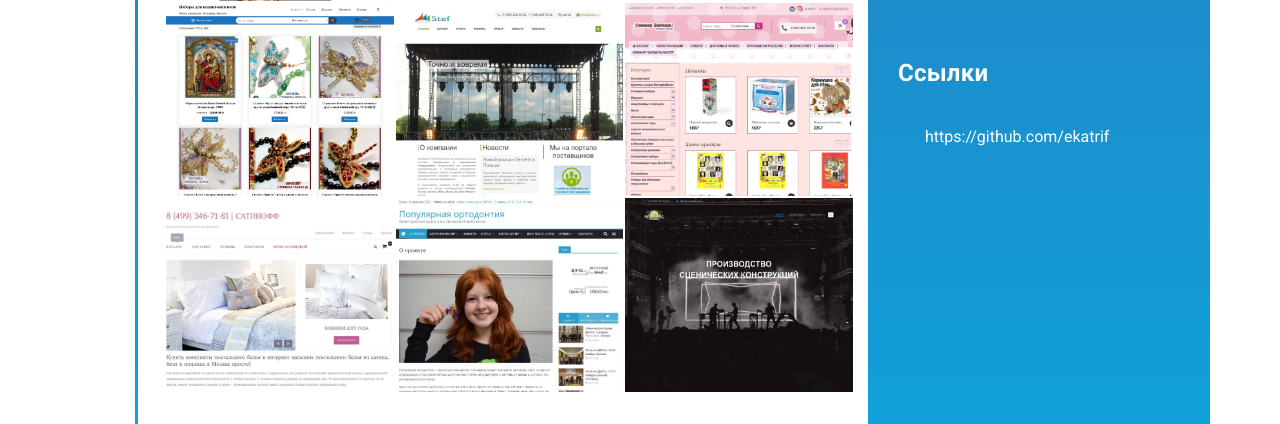
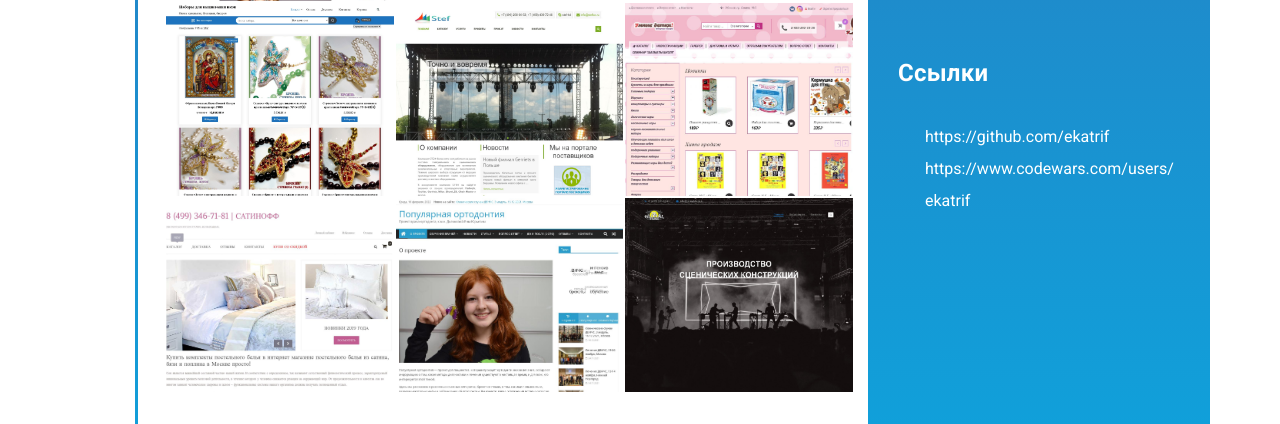
Before and after one commit to ekatrif/cv, a website built with webpack: page src/index.html in a window 1280 px wide. Shown: the part 1369-1793 px from the top of the page. Built offline with nearby package versions, Linux system fonts and the light colour scheme; files whose address does not match are found by name.

Commit message:
codewars link added

```diff
--- a/src/index.html
+++ b/src/index.html
@@ -600,6 +600,11 @@
                   >https://github.com/ekatrif</a
                 >
               </li>
+              <li class="personal__item _icon-arrow-list-light">
+                <a target="_blank" href="https://www.codewars.com/users/ekatrif"
+                  >https://www.codewars.com/users/ekatrif</a
+                >
+              </li>
             </ul>
           </div>
         </aside>
--- a/src/scss/home.scss
+++ b/src/scss/home.scss
@@ -467,6 +467,9 @@
   padding-left: 27px;
   overflow-wrap: anywhere;
 }
+.personal__item a:hover {
+  text-decoration: underline;
+}
 
 //================Адаптация правой колонки====================================================================================
 
```
